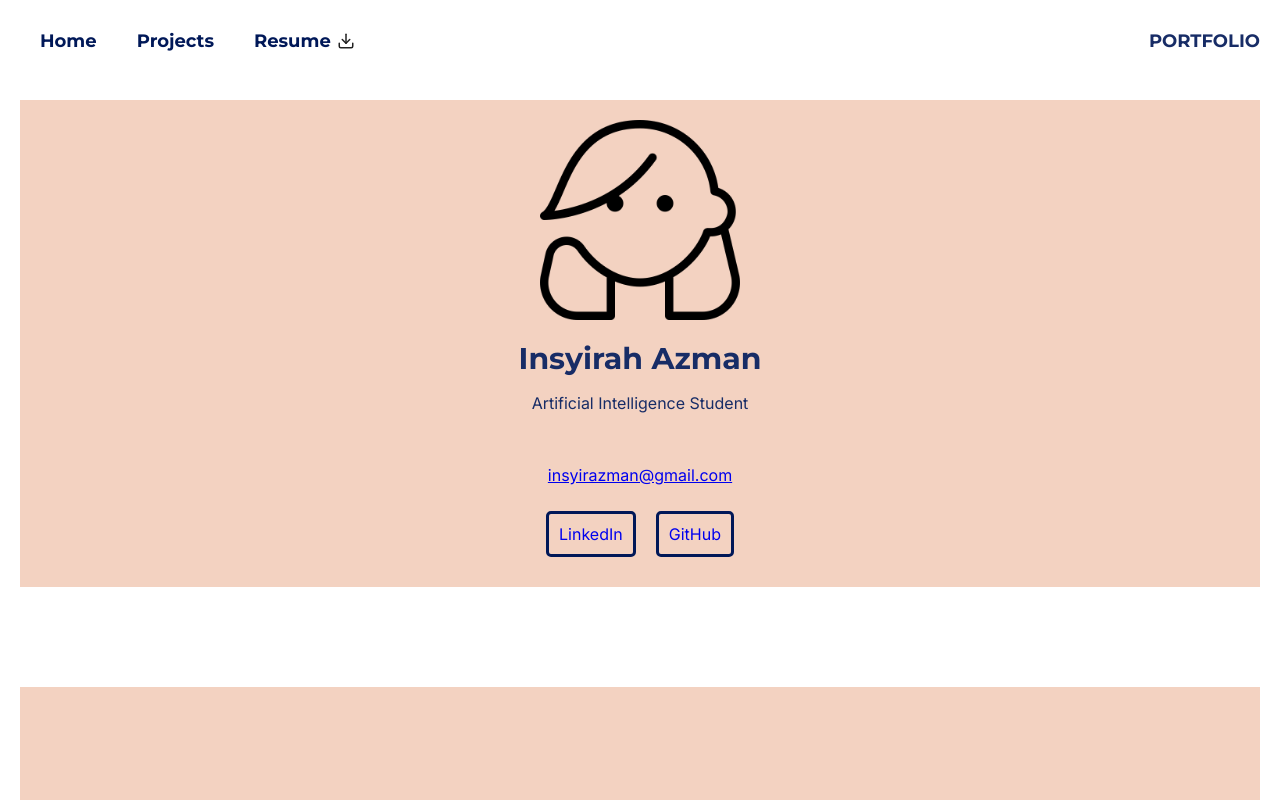
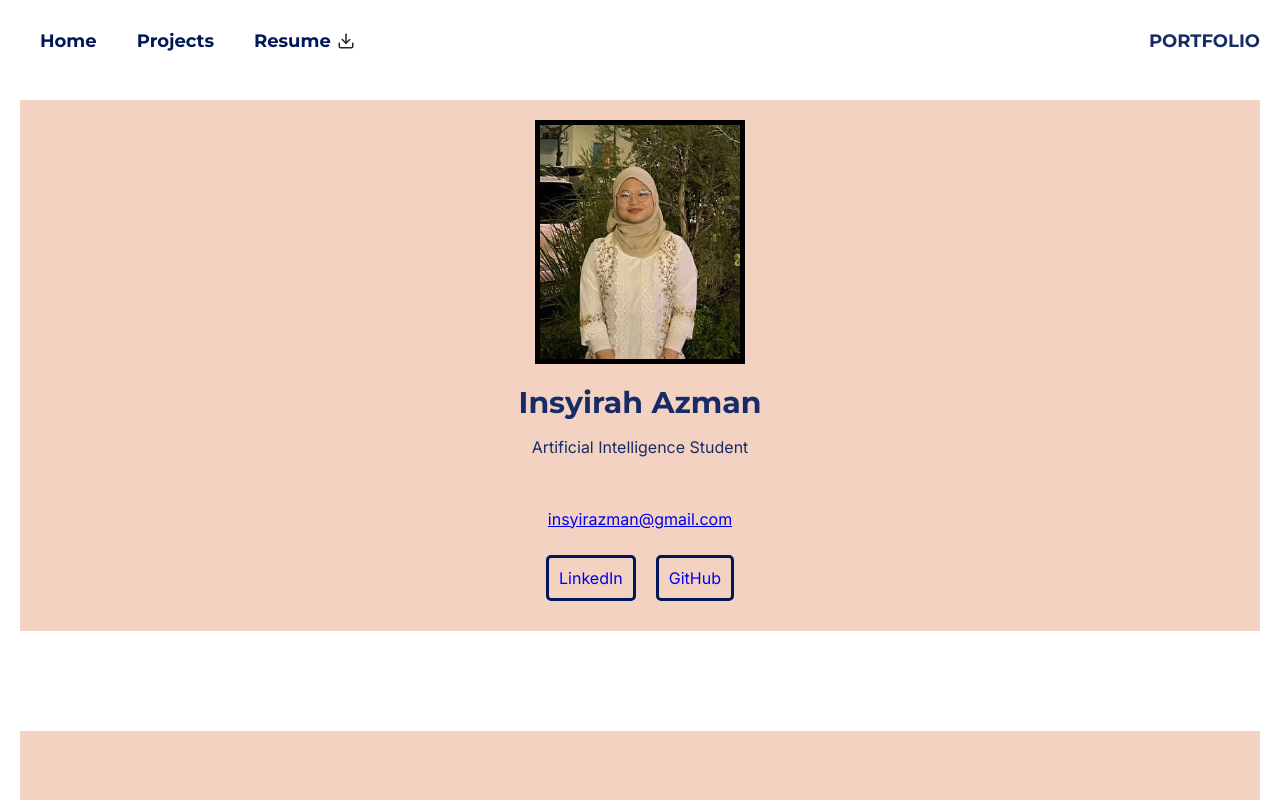
Before and after one commit to insyirahazman/my-portfolio, a React (Create React App) app: page / in a window 1280 px wide. Shown: the top 800 px of the page. Built offline with nearby package versions, Linux system fonts and the light colour scheme.

Commit message:
feat: Update profile image styling and enhance README content

```diff
--- a/src/pages/Home.js
+++ b/src/pages/Home.js
@@ -3,7 +3,7 @@ import "../styles/App.css";
 function Home(){
     return(
         <div>
-            <img src="assets/profile.png" alt="Insyirah Azman" style={{ display: "block", margin: "0 auto", width: "200px" }} />
+            <img src="assets/profile.png" alt="Insyirah Azman" style={{ border: "5px solid black", display: "block", margin: "0 auto", width: "200px" }} />
             <br></br>
             <h2 className="text-3xl font-bold text-[#1e255e] mb-2">Insyirah Azman</h2>
             <p className="text-lg text-gray-700">Artificial Intelligence Student</p>
```
Also changed, not shown: public/assets/profile.png, 1 other file (tests, documents, lock files or other folders).
